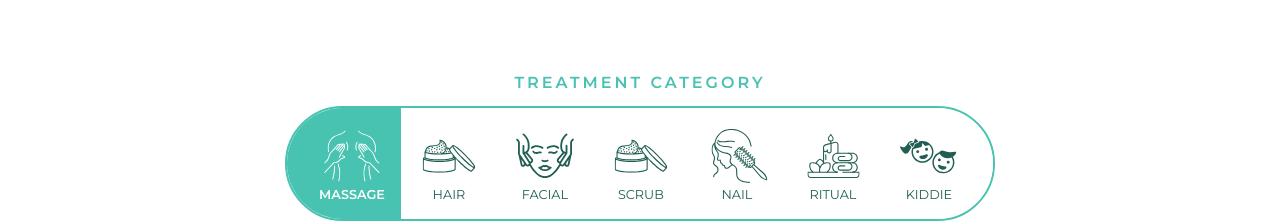
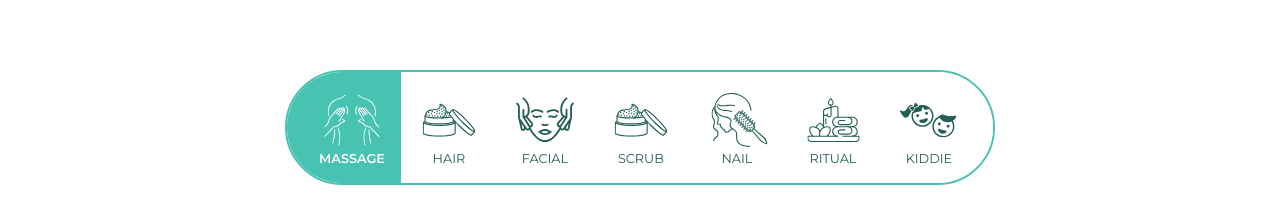
Before and after one commit to aldipee/redayspa, a Next.js app: page /treatment-menu-test in a window 1280 px wide. Shown: the part 558-781 px from the top of the page. Built offline with nearby package versions, Linux system fonts and the light colour scheme.

Commit message:
remove heading

```diff
--- a/pages/treatment-menu-test.js
+++ b/pages/treatment-menu-test.js
@@ -76,7 +76,6 @@ export default function Home() {
             <div className='row'>
 
               <div className='col-sm-8 mx-auto'>
-                <p class="sm-heading text-center">TREATMENT CATEGORY</p>
                 <ul className='nav nav-lg nav-icon-lg flex-nowrap justify-content-lg-center overflow-auto mb-5' id='pills-tab'>
                   <li className='nav-item'>
                     <button className='nav-link active' id='pills-massage-tab' data-bs-toggle='pill' data-bs-target='#pills-massage'>
```
